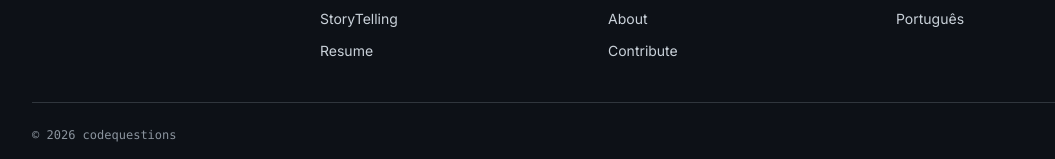
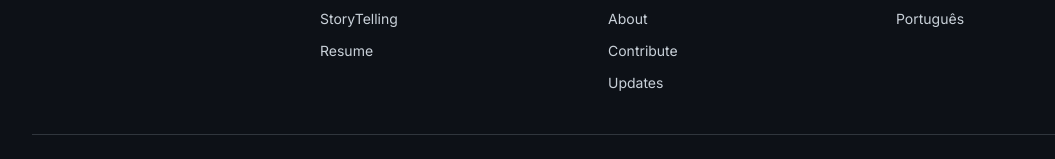
Before and after one commit to dionbiancha/codequestions, a Next.js app: page /en in a window 1280 px wide. Shown: the part 1576-1735 px from the top of the page, without its empty margins (48-1103 px from the left). Built offline with nearby package versions, Linux system fonts and the light colour scheme; no server answers.

Commit message:
feat: add updates link to footer

```diff
--- a/src/components/layout/Footer.tsx
+++ b/src/components/layout/Footer.tsx
@@ -95,6 +95,14 @@ export function Footer() {
                   {nav("contribute")}
                 </Link>
               </li>
+              <li>
+                <Link
+                  href={`/${locale}/updates`}
+                  className="text-sm text-dark-text hover:text-dark-heading transition-colors"
+                >
+                  {nav("updates")}
+                </Link>
+              </li>
             </ul>
           </div>
 
```
